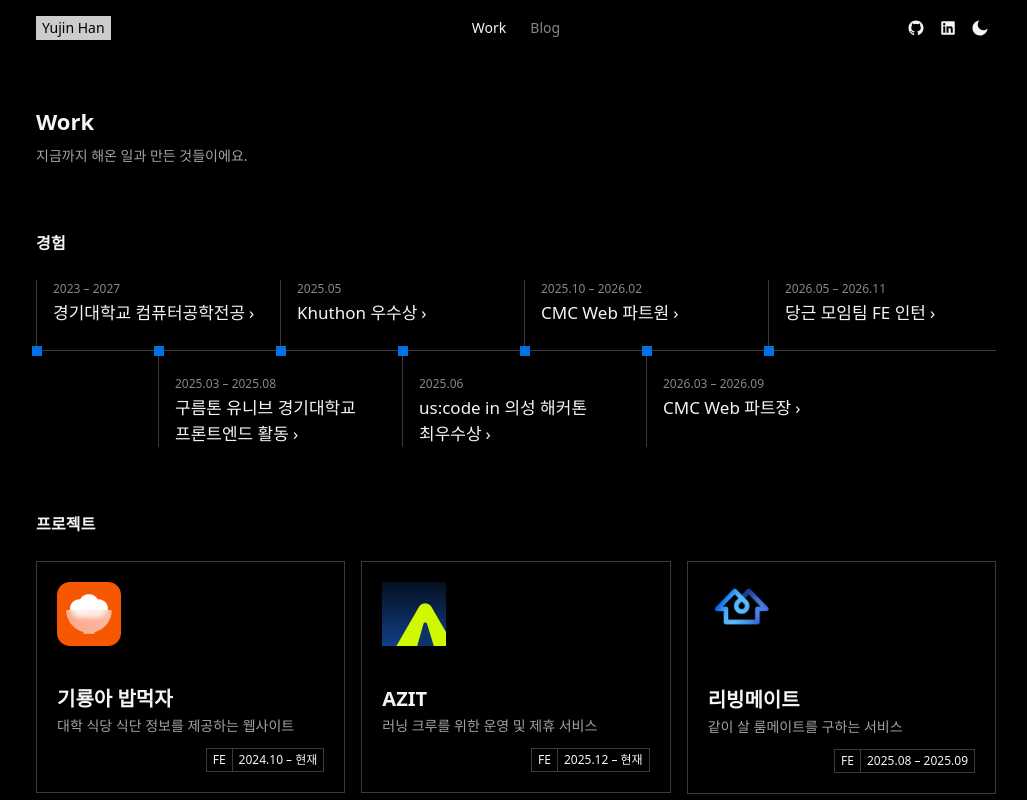
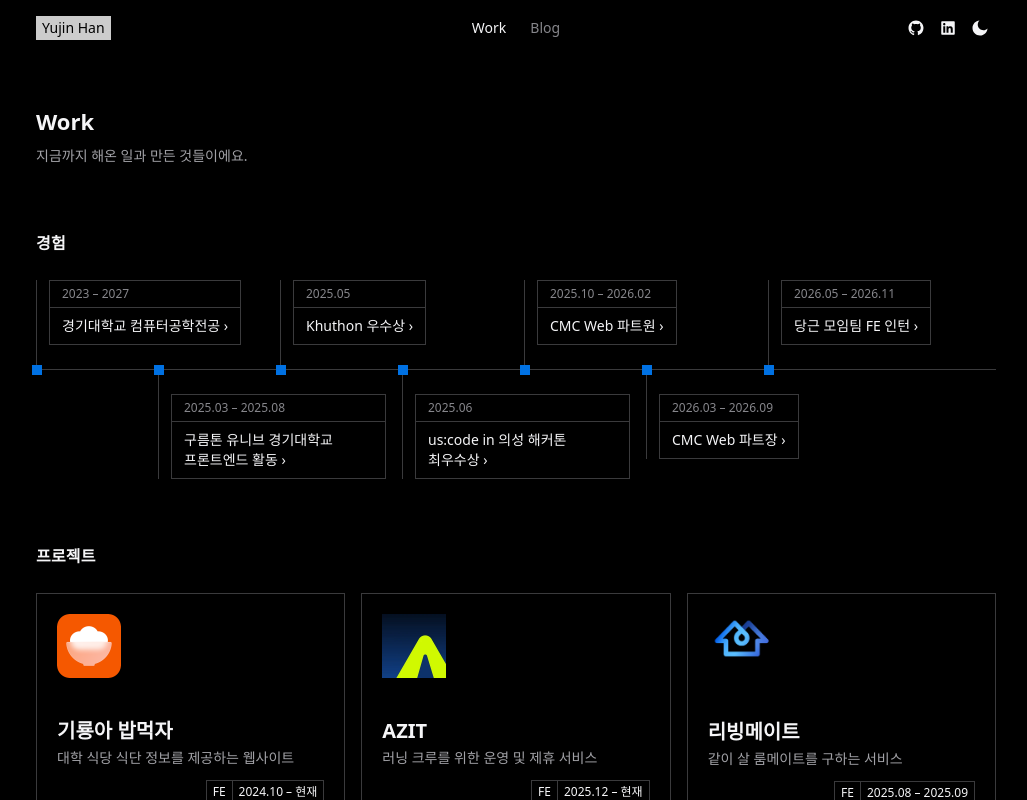
Before and after one commit to yummjin/port, a Next.js app: page /work in a window 1280 px wide. Shown: the top 800 px of the page, without its empty margins (124-1151 px from the left). Built offline with nearby package versions, Linux system fonts and the light colour scheme.

Commit message:
design : Work 경험 타임라인 항목을 기간·제목 border 박스로 바꿔요

```diff
--- a/src/pages/work/index.tsx
+++ b/src/pages/work/index.tsx
@@ -12,12 +12,15 @@ function ExperienceLink({ experience }: { experience: ExperienceMeta }) {
   return (
     <Link
       href={`/work/experiences/${experience.slug}`}
-      className="group flex flex-col gap-0.5"
+      className="group border-border divide-border bg-canvas flex w-fit max-w-full flex-col divide-y border transition-opacity hover:opacity-80"
     >
-      <span className="text-caption text-muted">{experience.period}</span>
-      <span className="text-body text-foreground group-hover:text-link font-medium break-keep transition-colors">
+      <span className="text-caption text-muted px-3 py-1">
+        {experience.period}
+      </span>
+      <span className="text-body-small text-foreground px-3 py-2 font-medium break-keep">
         {experience.title}
-        <span className="ml-1 inline-block transition-transform group-hover:translate-x-0.5">
+        {"\u00a0"}
+        <span className="inline-block transition-transform group-hover:translate-x-0.5">
           ›
         </span>
       </span>
@@ -75,8 +78,10 @@ export default function WorkPage({
                 <li
                   key={experience.slug}
                   className={cn(
-                    "border-border relative col-span-2 border-l pl-4",
-                    isAbove ? "row-start-1 self-end pb-6" : "row-start-3 pt-6",
+                    "border-border relative col-span-2 border-l pl-3",
+                    isAbove
+                      ? "row-start-1 self-end pb-6"
+                      : "row-start-3 self-start pt-6",
                   )}
                   style={{ gridColumnStart: index + 1 }}
                 >
@@ -99,7 +104,7 @@ export default function WorkPage({
                   <span className="text-tile-heading">{year}</span>
                   <span className="bg-border h-px flex-1" />
                 </div>
-                <ul className="flex flex-col gap-4">
+                <ul className="flex flex-col gap-2">
                   {items.map((experience) => (
                     <li key={experience.slug}>
                       <ExperienceLink experience={experience} />
```
